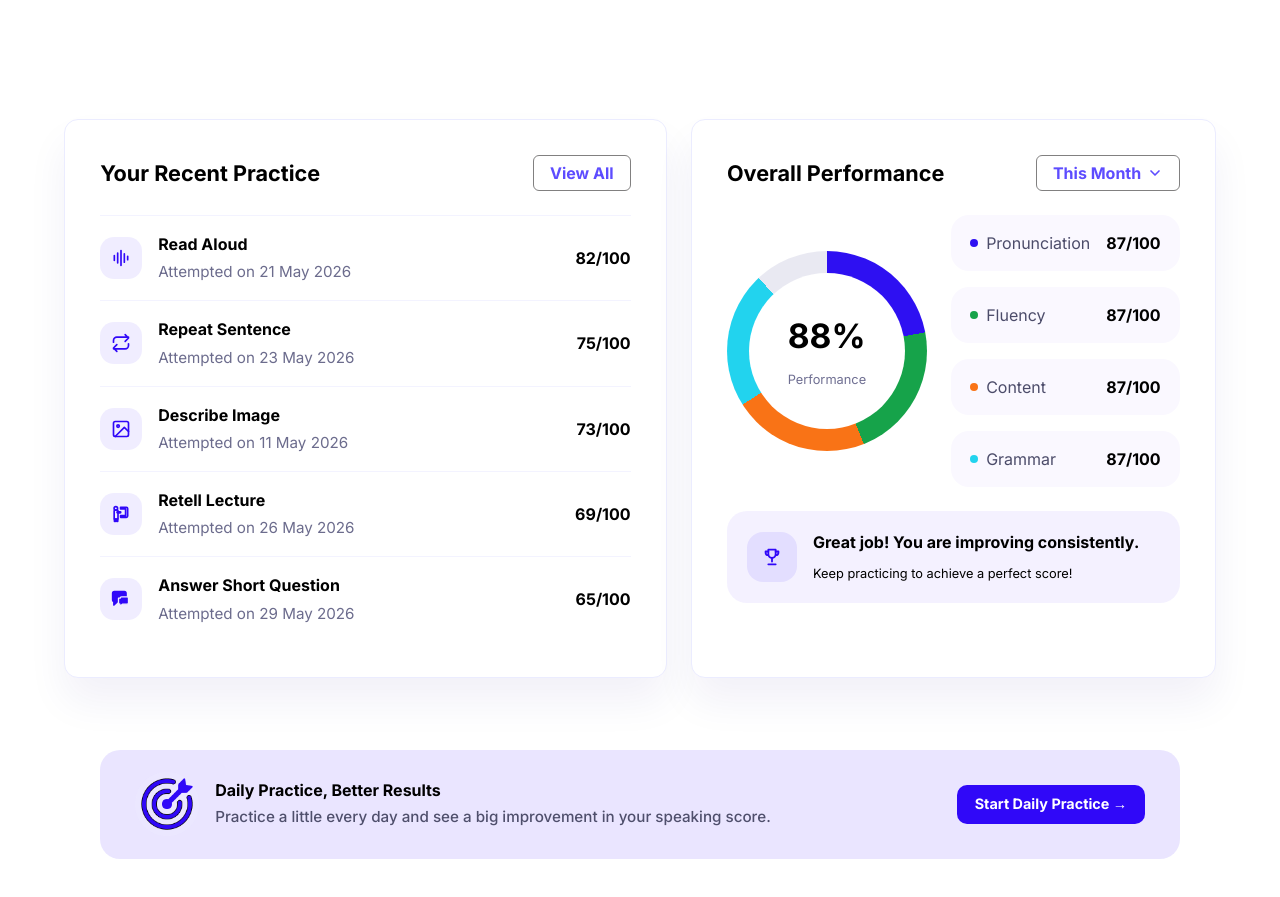
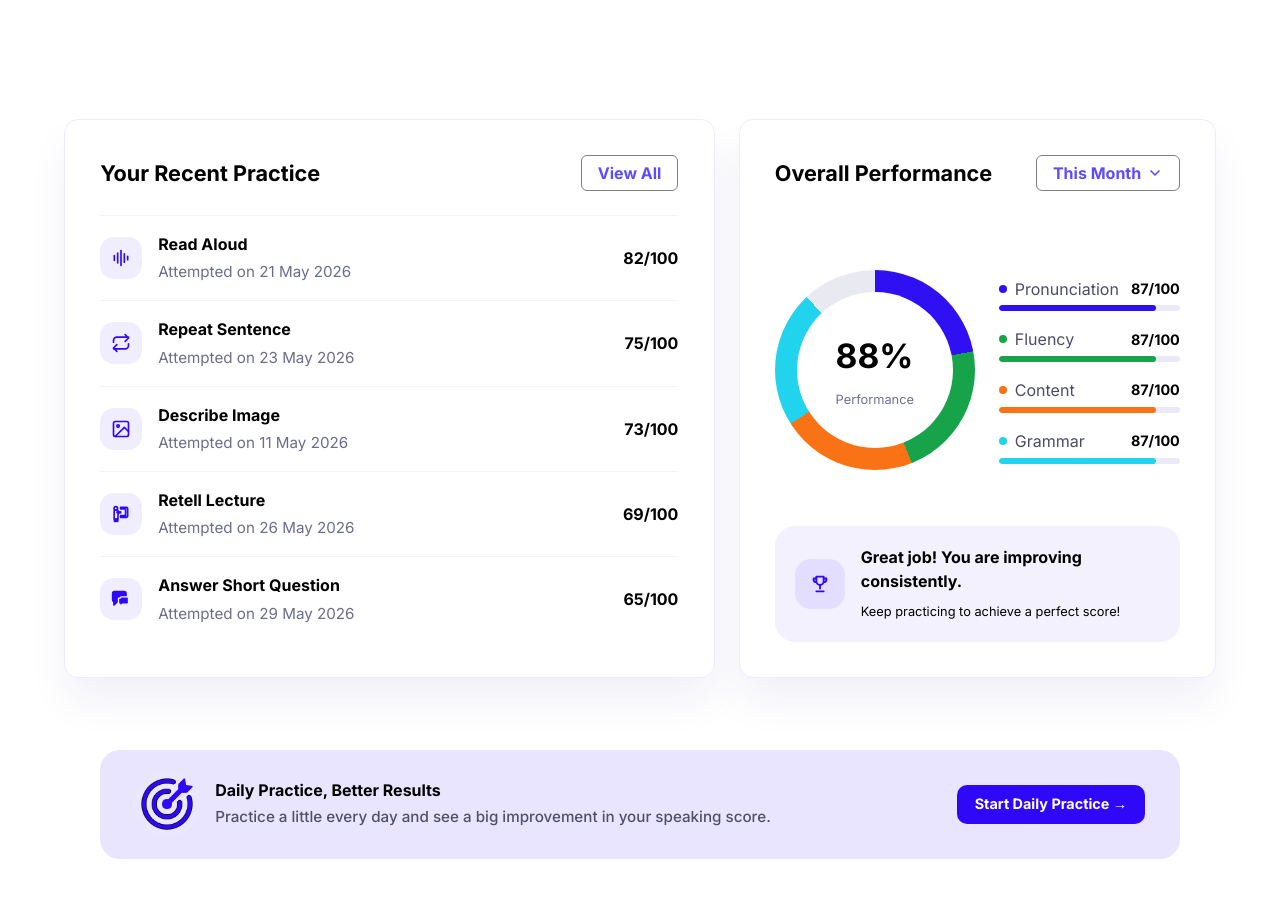
Before and after one commit to AuralithBit0822/PTE, a Next.js app in the folder frontend/: page /practice in a window 1280 px wide. Shown: the part 1266-2163 px from the top of the page. Built offline with nearby package versions, Linux system fonts and the light colour scheme.

Commit message:
fixed overall performance section

```diff
--- a/frontend/app/(dashboard)/practice/page.tsx
+++ b/frontend/app/(dashboard)/practice/page.tsx
@@ -112,10 +112,10 @@ const recentPractice = [
 ] as const;
 
 const performanceMetrics = [
-  { label: "Pronunciation", score: "87/100", color: "#2e10f2" },
-  { label: "Fluency", score: "87/100", color: "#16a34a" },
-  { label: "Content", score: "87/100", color: "#f97316" },
-  { label: "Grammar", score: "87/100", color: "#22d3ee" },
+  { label: "Pronunciation", score: "87/100", color: "#2e10f2", value: 87 },
+  { label: "Fluency", score: "87/100", color: "#16a34a", value: 87 },
+  { label: "Content", score: "87/100", color: "#f97316", value: 87 },
+  { label: "Grammar", score: "87/100", color: "#22d3ee", value: 87 },
 ];
 
 export default function PracticePage() {
@@ -229,14 +229,19 @@ export default function PracticePage() {
                 <small>Performance</small>
               </div>
             </div>
-            <div className="metrics">
-              {performanceMetrics.map(({ label, score, color }) => (
-                <div className="metric" key={label}>
-                  <span className="metric-label">
-                    <i className="dot" style={{ background: color }} />
-                    {label}
-                  </span>
-                  <b>{score}</b>
+            <div className="performance-bars">
+              {performanceMetrics.map(({ label, score, color, value }) => (
+                <div className="performance-bar-row" key={label}>
+                  <div className="performance-bar-label">
+                    <span className="metric-label">
+                      <i className="dot" style={{ background: color }} />
+                      {label}
+                    </span>
+                    <b>{score}</b>
+                  </div>
+                  <div className="performance-bar-track">
+                    <div className="performance-bar-fill" style={{ width: `${value}%`, background: color }} />
+                  </div>
                 </div>
               ))}
             </div>
--- a/frontend/app/globals.css
+++ b/frontend/app/globals.css
@@ -179,6 +179,7 @@
 }
 .dashboard-grid { display: grid; grid-template-columns: 1.5fr 1fr; gap: 1.5rem; }
 .dashboard-card { background: #fff; border: 1px solid #ebecff; border-radius: 14px; padding: 2.2rem; box-shadow: 0 24px 40px rgba(33, 25, 138, 0.06); }
+.performance-card { display: flex; flex-direction: column; }
 .card-heading { display: flex; align-items: center; justify-content: space-between; gap: 1rem; margin-bottom: 1.5rem; }
 .card-heading h2 { margin: 0; font-size: 1.35rem; font-weight: 700; }
 .view-all { color: #5d4cff; border: 1px solid rgb(129, 128, 128); border-radius: 6px; background: transparent; padding: 0.3rem 1rem; font-weight: 700; cursor: pointer; display: inline-flex; align-items: center; gap: 0.35rem; }
@@ -188,12 +189,13 @@
 .recent-icon { width: 42px; height: 42px; display: grid; place-items: center; border-radius: 14px; background: rgba(110, 80, 255, 0.1); font-size: 1rem; }
 .recent-row h3 { margin: 0; font-size: 1rem; font-weight: 700; }
 .recent-row p { margin: 0.35rem 0 0; color: #6c6c8d; font-size: 0.95rem; }
-.performance-main { display: grid; grid-template-columns: minmax(200px, 240px) 1fr; gap: 1.5rem; align-items: center; }
-.metrics { display: grid; gap: 1rem; }
-.metric { display: flex; justify-content: space-between; align-items: center; gap: 1rem; padding: 1rem 1.2rem; background: #faf8ff; border-radius: 18px; }
-.metric span { color: #4c4c6a; }
-.metric b { font-size: 1rem; }
-.great-job { display: grid; grid-template-columns: auto 1fr; gap: 1rem; align-items: center; margin-top: 1.5rem; padding: 1.2rem 1.25rem; background: rgba(110, 80, 255, 0.08); border-radius: 20px; }
+.performance-main { display: grid; grid-template-columns: minmax(200px, 240px) 1fr; gap: 1.5rem; align-items: center; flex:1;}
+.performance-bars { display: flex; flex-direction: column; gap: 1rem; }
+.performance-bar-label { display: flex; justify-content: space-between; align-items: center; gap:0.75rem; margin-bottom: 0.3rem; }
+.performance-bar-label b { font-size: 0.9rem; }
+.performance-bar-track { width: 100%; height: 6px; background: #ece9f7; border-radius: 999px; overflow: hidden; }
+.performance-bar-fill { height: 100%; border-radius: 999px; transition: width 0.6s ease; }
+.great-job { display: grid; grid-template-columns: auto 1fr; gap: 1rem; align-items: center; margin-top: auto; padding: 1.2rem 1.25rem; background: rgba(110, 80, 255, 0.08); border-radius: 20px; }
 .great-job span { width: 50px; height: 50px; display: grid; place-items: center; border-radius: 16px; background: rgba(110, 80, 255, 0.12); font-size: 1.4rem; }
 .great-job strong { display: block; margin-bottom: 0.35rem; }
 
```
